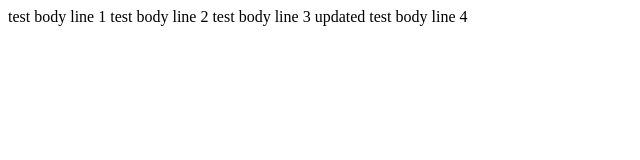
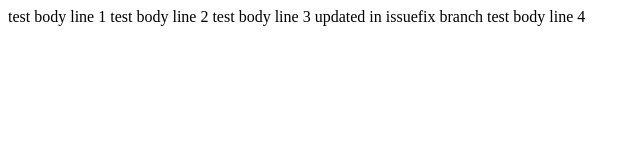
Before and after one commit to dus2001/ydvstest, a plain HTML site: page webapp/index.html in a window 1280 px wide. Shown: the whole page, without its empty margins (0-640 px from the left). Drawn offline with Linux system fonts and the light colour scheme.

Commit message:
line 3 updated in issuefix branch

```diff
--- a/webapp/index.html
+++ b/webapp/index.html
@@ -4,7 +4,7 @@
 	<body>
 		test body line 1
 		test body line 2
-		test body line 3 updated
+		test body line 3 updated in issuefix branch
 		test body line 4
 	</body>
 </html>
```
